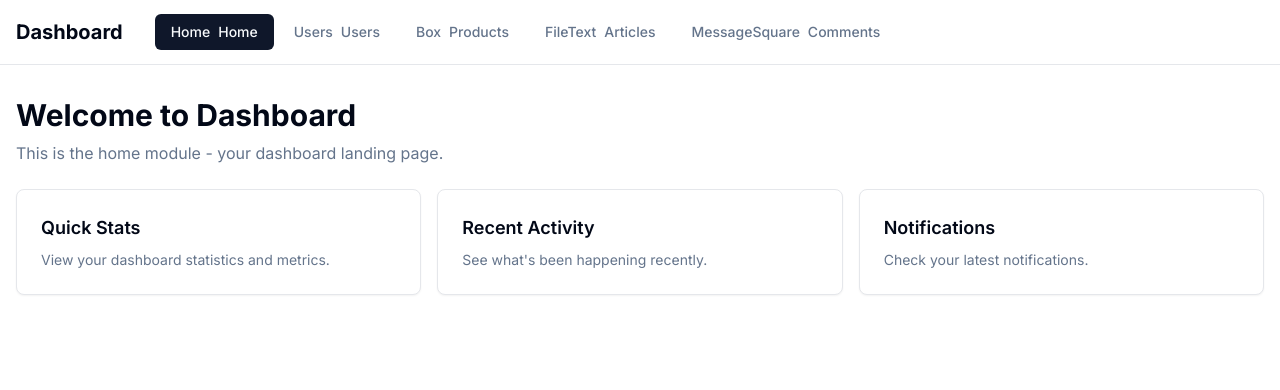
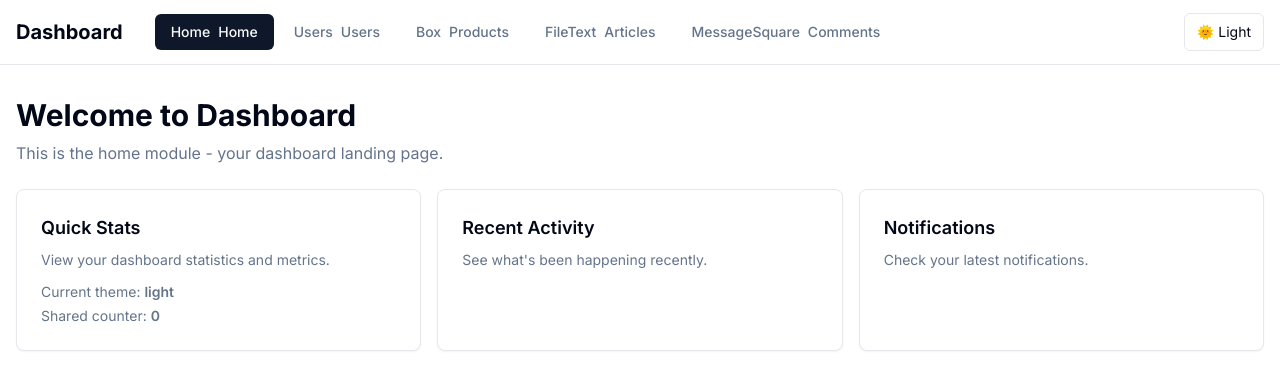
Before and after one commit to FarzadVav/micro-frontend-dashboard, a Next.js app in the folder apps/dashboard/: page / in a window 1280 px wide. Shown: the top 390 px of the page. Built offline with nearby package versions, Linux system fonts and the light colour scheme; what @repo/config would draw is missing.

Commit message:
add global theme and state

```diff
--- a/apps/dashboard/app/components/Navigation.tsx
+++ b/apps/dashboard/app/components/Navigation.tsx
@@ -3,9 +3,11 @@
 import Link from "next/link";
 import { usePathname } from "next/navigation";
 import { activeModules } from "../../lib/module-loader";
+import { useTheme } from "@repo/ui/theme-context";
 
 export function Navigation() {
   const pathname = usePathname();
+  const { theme, toggleTheme } = useTheme();
 
   // Get all modules with navigation config
   const navItems = activeModules
@@ -31,11 +33,10 @@ export function Navigation() {
                   <Link
                     key={item.route}
                     href={item.route}
-                    className={`px-4 py-2 rounded-md text-sm font-medium transition-colors ${
-                      isActive
-                        ? "bg-primary text-primary-foreground"
-                        : "text-muted-foreground hover:text-foreground hover:bg-muted"
-                    }`}
+                    className={`px-4 py-2 rounded-md text-sm font-medium transition-colors ${isActive
+                      ? "bg-primary text-primary-foreground"
+                      : "text-muted-foreground hover:text-foreground hover:bg-muted"
+                      }`}
                   >
                     {item.icon && <span className="mr-2">{item.icon}</span>}
                     {item.label}
@@ -44,6 +45,14 @@ export function Navigation() {
               })}
             </div>
           </div>
+          <button
+            type="button"
+            onClick={toggleTheme}
+            className="px-3 py-2 text-sm rounded-md border border-border hover:bg-muted transition-colors"
+            aria-label="Toggle theme"
+          >
+            {theme === "light" ? "🌞 Light" : "🌙 Dark"}
+          </button>
         </div>
       </div>
     </nav>
--- a/apps/dashboard/app/globals.css
+++ b/apps/dashboard/app/globals.css
@@ -9,13 +9,11 @@
   --muted-foreground: 215.4 16.3% 46.9%;
 }
 
-@media (prefers-color-scheme: dark) {
-  :root {
-    --background: 222.2 84% 4.9%;
-    --foreground: 210 40% 98%;
-    --muted: 217.2 32.6% 17.5%;
-    --muted-foreground: 215 20.2% 65.1%;
-  }
+.dark {
+  --background: 222.2 84% 4.9%;
+  --foreground: 210 40% 98%;
+  --muted: 217.2 32.6% 17.5%;
+  --muted-foreground: 215 20.2% 65.1%;
 }
 
 body {
--- a/apps/dashboard/app/layout.tsx
+++ b/apps/dashboard/app/layout.tsx
@@ -2,6 +2,7 @@ import type { Metadata } from "next";
 import { Inter } from "next/font/google";
 import "./globals.css";
 import { Navigation } from "./components/Navigation";
+import { Providers } from "./providers";
 
 const inter = Inter({ subsets: ["latin"] });
 
@@ -18,10 +19,12 @@ export default function RootLayout({
   return (
     <html lang="en">
       <body className={inter.className}>
-        <div className="min-h-screen bg-background">
-          <Navigation />
-          <main className="container mx-auto px-4 py-8">{children}</main>
-        </div>
+        <Providers>
+          <div className="min-h-screen bg-background">
+            <Navigation />
+            <main className="container mx-auto px-4 py-8">{children}</main>
+          </div>
+        </Providers>
       </body>
     </html>
   );
--- /dev/null
+++ b/apps/dashboard/app/providers.tsx
@@ -0,0 +1,12 @@
+"use client";
+
+import { ThemeProvider } from "@repo/ui/theme-context";
+import { CounterProvider } from "@repo/ui/counter-context";
+
+export function Providers({ children }: { children: React.ReactNode }) {
+  return (
+    <ThemeProvider>
+      <CounterProvider>{children}</CounterProvider>
+    </ThemeProvider>
+  );
+}
--- a/packages/modules/home/pages/HomePage.tsx
+++ b/packages/modules/home/pages/HomePage.tsx
@@ -1,8 +1,14 @@
+// This page runs on the client because it uses global theme state.
 "use client";
 
 import { Card } from "@repo/ui/card";
+import { useTheme } from "@repo/ui/theme-context";
+import { useCounter } from "@repo/ui/counter-context";
 
 export function HomePage() {
+  const { theme } = useTheme();
+  const { count } = useCounter();
+
   return (
     <div className="space-y-6">
       <div>
@@ -19,6 +25,12 @@ export function HomePage() {
             <p className="text-sm text-muted-foreground">
               View your dashboard statistics and metrics.
             </p>
+            <div className="mt-3 text-sm text-muted-foreground">
+              Current theme: <span className="font-semibold">{theme}</span>
+            </div>
+            <div className="mt-1 text-sm text-muted-foreground">
+              Shared counter: <span className="font-semibold">{count}</span>
+            </div>
           </div>
         </Card>
 
--- a/packages/modules/products/pages/ProductsPage.tsx
+++ b/packages/modules/products/pages/ProductsPage.tsx
@@ -1,8 +1,11 @@
 "use client";
 
 import { Card } from "@repo/ui/card";
+import { useCounter } from "@repo/ui/counter-context";
 
 export function ProductsPage() {
+  const { count, increment, decrement, reset } = useCounter();
+
   const products = [
     { id: 1, name: "Product A", price: "$99", stock: 45 },
     { id: 2, name: "Product B", price: "$149", stock: 12 },
@@ -31,6 +34,40 @@ export function ProductsPage() {
           </Card>
         ))}
       </div>
+
+      <Card>
+        <div className="p-6 space-y-3">
+          <div className="flex items-center justify-between">
+            <div>
+              <h3 className="text-lg font-semibold">Shared Counter</h3>
+              <p className="text-sm text-muted-foreground">
+                Global state available across all modules.
+              </p>
+            </div>
+            <span className="text-2xl font-bold">{count}</span>
+          </div>
+          <div className="flex gap-2">
+            <button
+              onClick={decrement}
+              className="px-3 py-2 border rounded-md hover:bg-muted transition-colors"
+            >
+              -1
+            </button>
+            <button
+              onClick={increment}
+              className="px-3 py-2 border rounded-md hover:bg-muted transition-colors"
+            >
+              +1
+            </button>
+            <button
+              onClick={reset}
+              className="px-3 py-2 border rounded-md hover:bg-muted transition-colors"
+            >
+              Reset
+            </button>
+          </div>
+        </div>
+      </Card>
     </div>
   );
 }
--- /dev/null
+++ b/packages/ui/src/counter-context.tsx
@@ -0,0 +1,48 @@
+"use client";
+
+import {
+  createContext,
+  useContext,
+  useMemo,
+  useState,
+  type ReactNode,
+} from "react";
+
+interface CounterContextValue {
+  count: number;
+  increment: () => void;
+  decrement: () => void;
+  reset: () => void;
+  set: (value: number) => void;
+}
+
+const CounterContext = createContext<CounterContextValue | undefined>(undefined);
+
+/**
+ * Simple global counter shared across the whole dashboard and all modules.
+ */
+export function CounterProvider({ children }: { children: ReactNode }) {
+  const [count, setCount] = useState(0);
+
+  const increment = () => setCount((c) => c + 1);
+  const decrement = () => setCount((c) => c - 1);
+  const reset = () => setCount(0);
+  const set = (value: number) => setCount(value);
+
+  const value = useMemo(
+    () => ({ count, increment, decrement, reset, set }),
+    [count],
+  );
+
+  return (
+    <CounterContext.Provider value={value}>{children}</CounterContext.Provider>
+  );
+}
+
+export function useCounter() {
+  const ctx = useContext(CounterContext);
+  if (!ctx) {
+    throw new Error("useCounter must be used within a CounterProvider");
+  }
+  return ctx;
+}
--- /dev/null
+++ b/packages/ui/src/theme-context.tsx
@@ -0,0 +1,70 @@
+"use client";
+
+import {
+  createContext,
+  useContext,
+  useEffect,
+  useMemo,
+  useState,
+  type ReactNode,
+} from "react";
+
+type Theme = "light" | "dark";
+
+interface ThemeContextValue {
+  theme: Theme;
+  toggleTheme: () => void;
+  setTheme: (theme: Theme) => void;
+}
+
+const ThemeContext = createContext<ThemeContextValue | undefined>(undefined);
+
+const STORAGE_KEY = "dashboard-theme";
+
+/**
+ * Simple global theme provider shared across the dashboard and all modules.
+ * It toggles a class on the documentElement so Tailwind (or custom CSS) can react.
+ */
+export function ThemeProvider({ children }: { children: ReactNode }) {
+  const [theme, setThemeState] = useState<Theme>("light");
+
+  // Initialize from localStorage (if available) and system preference as fallback.
+  useEffect(() => {
+    const stored = typeof window !== "undefined" ? localStorage.getItem(STORAGE_KEY) : null;
+    if (stored === "light" || stored === "dark") {
+      setThemeState(stored);
+      return;
+    }
+    const prefersDark =
+      typeof window !== "undefined" &&
+      window.matchMedia &&
+      window.matchMedia("(prefers-color-scheme: dark)").matches;
+    setThemeState(prefersDark ? "dark" : "light");
+  }, []);
+
+  // Keep DOM class and storage in sync.
+  useEffect(() => {
+    if (typeof document === "undefined") return;
+    const root = document.documentElement;
+    root.classList.remove("light", "dark");
+    root.classList.add(theme);
+    if (typeof window !== "undefined") {
+      localStorage.setItem(STORAGE_KEY, theme);
+    }
+  }, [theme]);
+
+  const setTheme = (t: Theme) => setThemeState(t);
+  const toggleTheme = () => setThemeState((prev) => (prev === "light" ? "dark" : "light"));
+
+  const value = useMemo(() => ({ theme, toggleTheme, setTheme }), [theme]);
+
+  return <ThemeContext.Provider value={value}>{children}</ThemeContext.Provider>;
+}
+
+export function useTheme() {
+  const ctx = useContext(ThemeContext);
+  if (!ctx) {
+    throw new Error("useTheme must be used within a ThemeProvider");
+  }
+  return ctx;
+}
```
